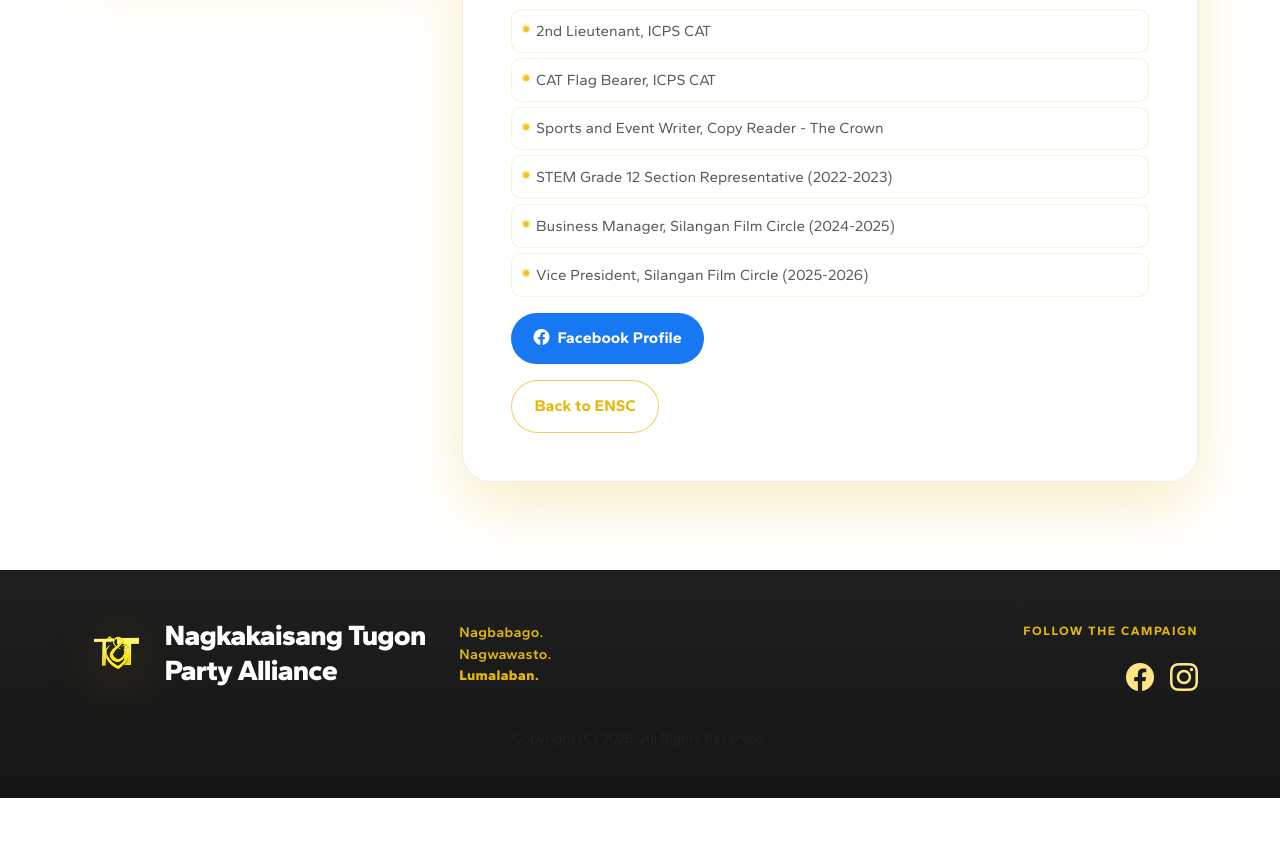
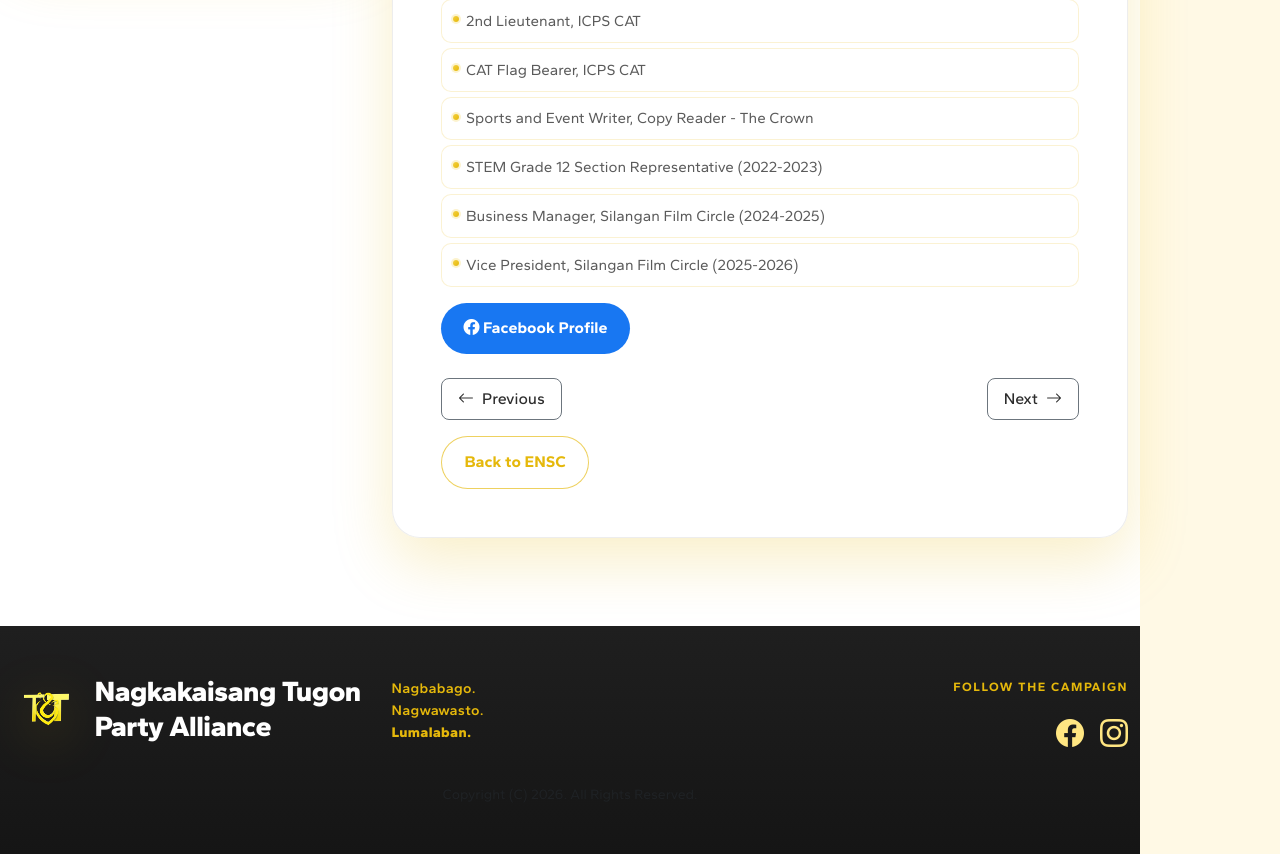
Before and after one commit to paulthewebwarrior/tugon, a Flask app: a page that uses templates/candidate_profile.html in a window 1280 px wide. Shown: the part 951-1805 px from the top of the page. Before the commit the page ends 1749 px from the top, so only its background shows below. Run offline with Flask 3, Linux system fonts and the light colour scheme.

Commit message:
feat: Enhance candidate profile navigation with previous and next buttons

```diff
--- a/app.py
+++ b/app.py
@@ -11,17 +11,14 @@
 from flask import Flask, flash, jsonify, redirect, render_template, request, url_for
 
 import database
+from database import get_position_order
 
 
 BASE_DIR = Path(__file__).resolve().parent
 DATA_DIR = BASE_DIR / "data"
 
 
-
 # --- CLI command for table creation (must be after app/db init) ---
-
-
-
 
 
 COUNCILS: list[dict[str, Any]] = [
@@ -1014,12 +1011,35 @@
         filtered = [item for item in filtered if item["council"] == selected_council]
 
     if query:
-        filtered = [
-            item
-            for item in filtered
-            if query in item.get("name", "").lower()
-            or query in item.get("position", "").lower()
-        ]
+        exact_position = None
+        if query == "president":
+            exact_position = "President"
+        elif query == "vice president":
+            exact_position = "Vice President"
+
+        if exact_position:
+            filtered = [
+                item
+                for item in filtered
+                if item.get("position", "").lower() == exact_position.lower()
+            ]
+        else:
+            filtered = [
+                item
+                for item in filtered
+                if query in item.get("name", "").lower()
+                or query in item.get("position", "").lower()
+            ]
+
+    COUNCIL_ORDER = {"CSC": 0, "ENSC": 1, "CASSC": 2, "CBASC": 3, "CFADSC": 4}
+
+    def sort_key(c):
+        pos_order = get_position_order(c.get("position", ""))
+        council_order = COUNCIL_ORDER.get(c.get("council", ""), 99)
+        name = c.get("name", "")
+        return (pos_order, council_order, name)
+
+    filtered.sort(key=sort_key)
 
     for candidate in filtered:
         candidate["short_credentials"] = candidate_short_credentials(candidate)
@@ -1044,9 +1064,31 @@
         flash("Candidate profile not found.", "warning")
         return redirect(url_for("candidates"))
 
+    council_candidates = [
+        item for item in all_candidates if item["council"] == candidate["council"]
+    ]
+    council_candidates.sort(key=lambda x: get_position_order(x.get("position", "")))
+
+    current_index = next(
+        (i for i, c in enumerate(council_candidates) if c["id"] == candidate_id), -1
+    )
+
+    prev_candidate = (
+        council_candidates[current_index - 1] if current_index > 0 else None
+    )
+    next_candidate = (
+        council_candidates[current_index + 1]
+        if current_index < len(council_candidates) - 1
+        else None
+    )
+
     council = COUNCIL_BY_CODE[candidate["council"]]
     return render_template(
-        "candidate_profile.html", candidate=candidate, council=council
+        "candidate_profile.html",
+        candidate=candidate,
+        council=council,
+        prev_candidate=prev_candidate,
+        next_candidate=next_candidate,
     )
 
 
@@ -1061,6 +1103,8 @@
     council_candidates = [
         item for item in all_candidates if item["council"] == council["code"]
     ]
+
+    council_candidates.sort(key=lambda x: get_position_order(x.get("position", "")))
 
     for candidate in council_candidates:
         candidate["short_credentials"] = candidate_short_credentials(candidate)
@@ -1087,18 +1131,21 @@
     if request.method == "POST":
         from datetime import datetime
         from database import save_message
+
         name = request.form.get("name")
         email = request.form.get("email")
         subject = request.form.get("subject")
         message = request.form.get("message")
         created_at = datetime.now().strftime("%Y-%m-%d %H:%M:%S")
-        save_message({
-            "name": name,
-            "email": email,
-            "subject": subject,
-            "message": message,
-            "created_at": created_at
-        })
+        save_message(
+            {
+                "name": name,
+                "email": email,
+                "subject": subject,
+                "message": message,
+                "created_at": created_at,
+            }
+        )
         flash("Your message has been recorded!", "success")
         return redirect(url_for("contact"))
     return render_template("contact.html")
--- a/static/css/styles.css
+++ b/static/css/styles.css
@@ -707,6 +707,16 @@
   background: #1877F2;
   color: #fff;
   border: 0;
+}
+
+.candidate-nav .btn {
+  padding: 0.5rem 1rem;
+  border-radius: 8px;
+  font-weight: 500;
+  display: flex;
+  align-items: center;
+  gap: 0.5rem;
+}
   display: inline-flex;
   align-items: center;
   gap: 0.5rem;
--- a/templates/candidate_profile.html
+++ b/templates/candidate_profile.html
@@ -60,6 +60,21 @@
             </div>
             {% endif %}
 
+            <div class="candidate-nav mt-4 d-flex justify-content-between">
+              {% if prev_candidate %}
+              <a href="{{ url_for('candidate_profile', candidate_id=prev_candidate.id) }}" class="btn btn-outline-secondary">
+                <i class="bi bi-arrow-left"></i> Previous
+              </a>
+              {% else %}
+              <span></span>
+              {% endif %}
+              {% if next_candidate %}
+              <a href="{{ url_for('candidate_profile', candidate_id=next_candidate.id) }}" class="btn btn-outline-secondary">
+                Next <i class="bi bi-arrow-right"></i>
+              </a>
+              {% endif %}
+            </div>
+
             <a class="btn btn-outline-campaign mt-3" href="{{ url_for('council_page', slug=council.slug) }}">Back to {{ council.short_name }}</a>
           </article>
         </div>
```
Also changed, not shown: data/tugon.db.
